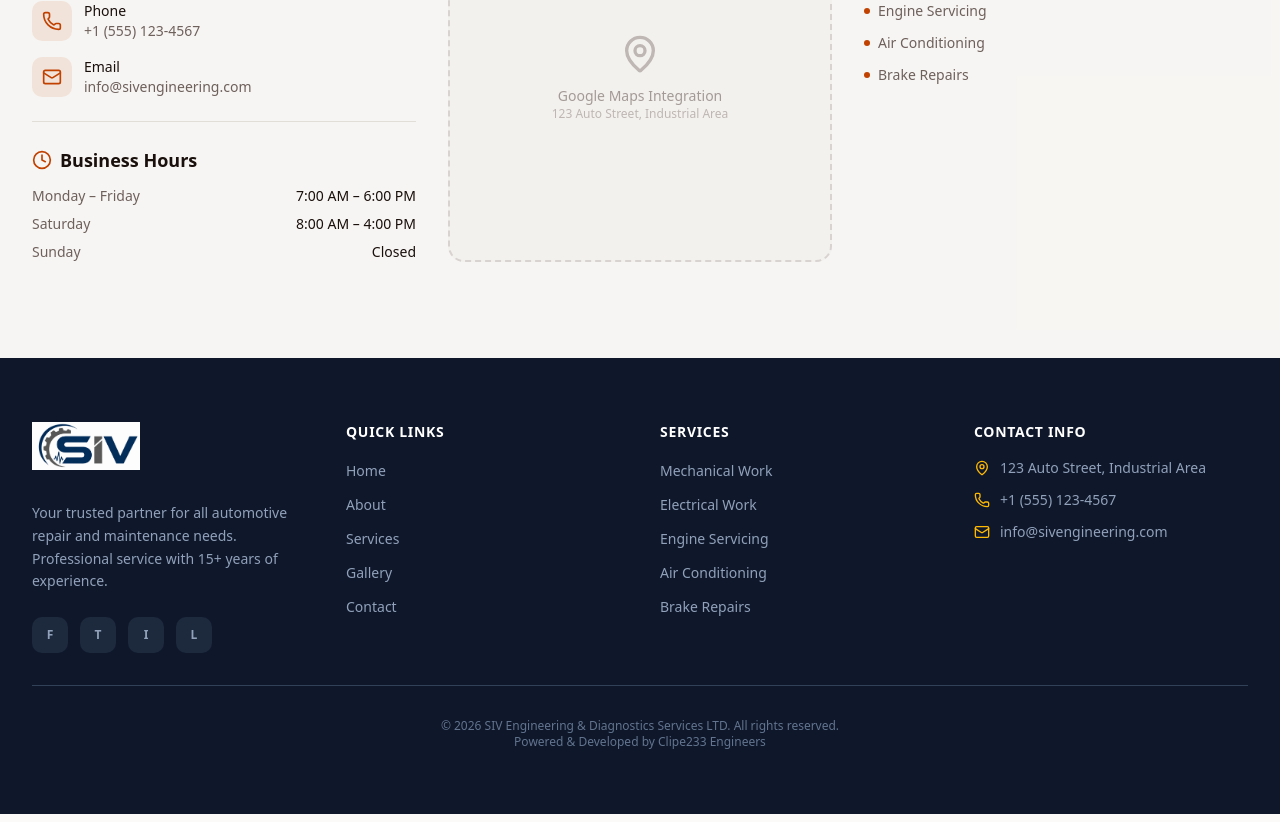
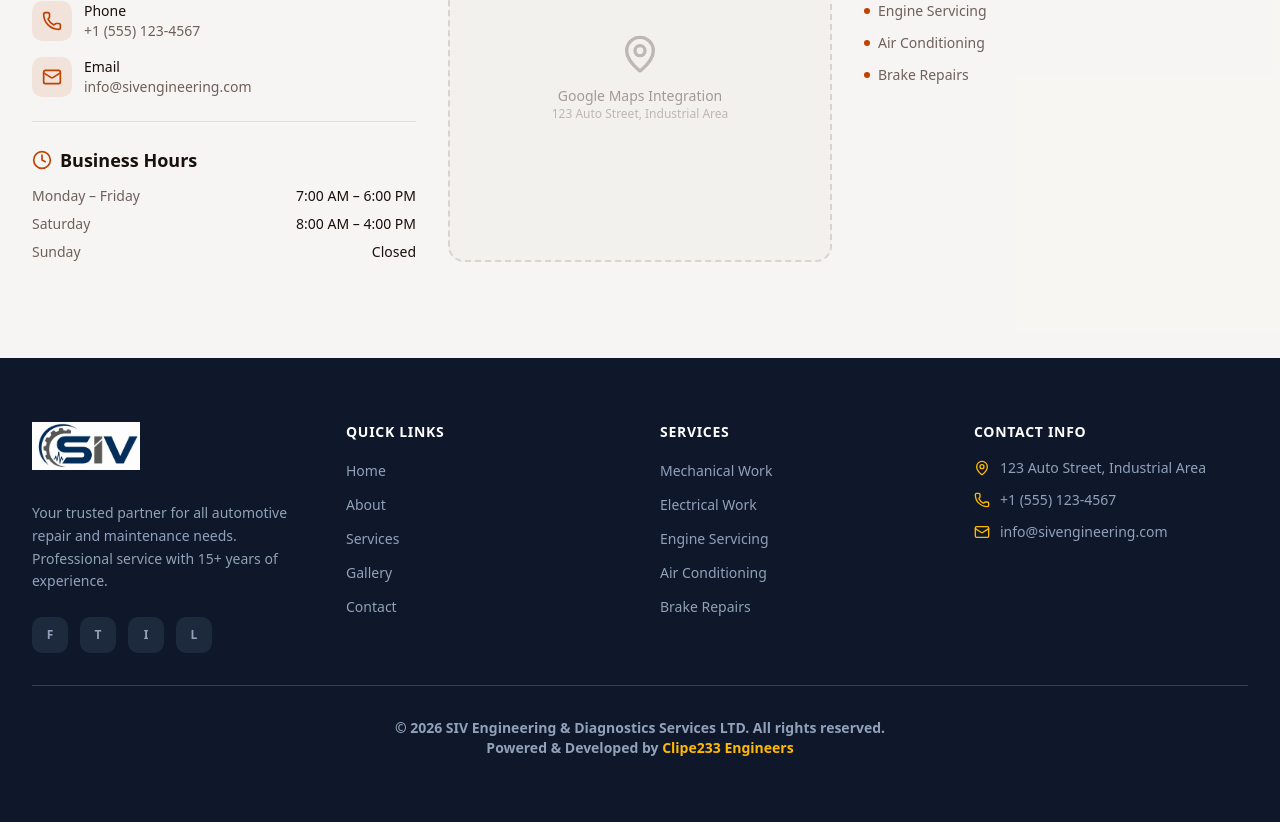
Before and after one commit to lilromeo2290/SIV_Website, a Next.js app: page / in a window 1280 px wide. Shown: the part 6783-7605 px from the top of the page. Built offline with nearby package versions, Linux system fonts and the light colour scheme.

Commit message:
Bold footer credits and link Clipe233 Engineers

```diff
--- a/src/components/website/Footer.tsx
+++ b/src/components/website/Footer.tsx
@@ -140,9 +140,17 @@ export function Footer() {
         <Separator className="my-8 bg-slate-700" />
 
         {/* Bottom Bar */}
-        <p className="text-center text-xs text-slate-500">
+        <p className="text-center text-sm font-bold text-slate-400">
           © 2026 SIV Engineering & Diagnostics Services LTD. All rights reserved.<br />
-          Powered & Developed by Clipe233 Engineers
+          Powered & Developed by{' '}
+          <a
+            href="https://clipe233eng.net/"
+            target="_blank"
+            rel="noopener noreferrer"
+            className="text-amber-400 transition-colors hover:text-amber-300"
+          >
+            Clipe233 Engineers
+          </a>
         </p>
       </div>
     </footer>
```
